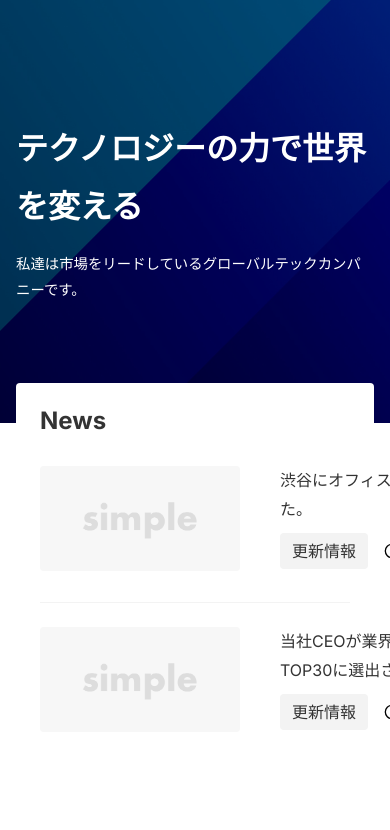
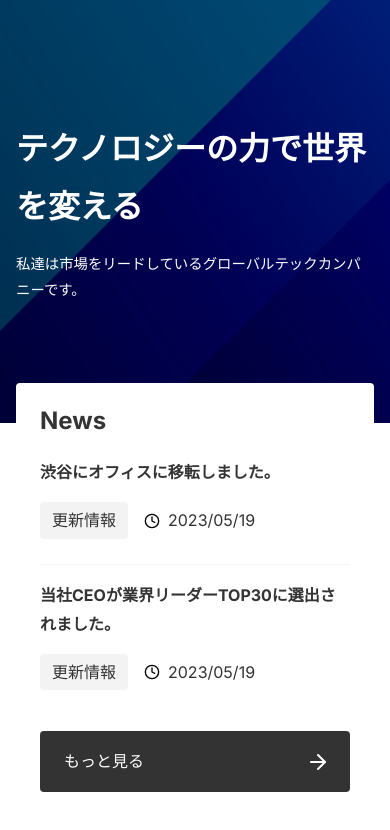
Before and after one commit to Nakaji-web/sample-site, a Next.js app: page / in a window 390 px wide. Shown: the top 830 px of the page. Built offline with nearby package versions, Linux system fonts and the light colour scheme.

Commit message:
ファイルの編集

```diff
--- a/app/_components/ButtonLink/index.module.css
+++ b/app/_components/ButtonLink/index.module.css
@@ -0,0 +1,20 @@
+.button {
+  display: block;
+  padding: 20px 40px;
+  border-radius: var(--border-radius);
+  width: 300px;
+  background: url('/arrow-right.svg') no-repeat right 20px center,
+    var(--color-button-primary);
+  color: var(--color-text-unpainted);
+}
+
+.button:hover {
+  opacity: 0.9;
+}
+
+@media (max-width: 640px) {
+  .button {
+    padding: 16px 24px;
+    width: 100%;
+  }
+}
--- a/app/_components/ButtonLink/index.tsx
+++ b/app/_components/ButtonLink/index.tsx
@@ -0,0 +1,14 @@
+import styles from './index.module.css';
+
+type Props = {
+  href: string;
+  children: React.ReactNode;
+};
+
+export default function ButtonLink({ href, children }: Props) {
+  return (
+    <a href={href} className={styles.button}>
+      {children}
+    </a>
+  );
+}
--- a/app/page.module.css
+++ b/app/page.module.css
@@ -47,52 +47,16 @@
   font-size: 1.5rem;
 }
 
-.list {
-  border-bottom: 1px solid var(--color-border-light);
-}
-.list:last-child {
-  border-bottom: none;
-}
-
-.link {
-  display: flex;
-  align-items: flex-start;
-  gap: 40px;
-  padding: 24px 0;
-}
-
-.image {
-  width: 200px;
-  height: auto;
-  border-radius: var(--border-radius);
+.newsLink {
+  position: absolute;
+  right: -40px;
+  bottom: -40px;
 }
 
 .newsItemImage {
   font-size: 1.1rem;
   font-weight: bold;
   margin-bottom: 0.5rem;
-}
-
-.meta {
-  display: flex;
-  align-items: center;
-  gap: 16px;
-}
-
-.tag {
-  background-color: var(--color-bg-sub);
-  padding: 4px 12px;
-  border-radius: var(--border-radius);
-  white-space: nowrap;
-  font-size: 1rem;
-}
-
-.date {
-  display: flex;
-  align-items: center;
-  gap: 8px;
-  margin: 0.8rem 0;
-  font-size: 1rem;
 }
 
 .newsLink {
@@ -139,4 +103,11 @@
     width: calc(100% - 32px);
     padding: 16px 24px;
   }
+
+  .newsLink {
+    position: relative;
+    right: auto;
+    bottom: auto;
+    margin-top: 16px;
+  }
 }
--- a/app/page.tsx
+++ b/app/page.tsx
@@ -1,15 +1,9 @@
 import styles from './page.module.css';
 import Image from 'next/image';
 
-type News = {
-  id: string;
-  title: string;
-  category: {
-    name: string;
-  };
-  publishedAt: string;
-  createdAt: string;
-};
+import NewsList from '@/app/_components/NewsList'
+import ButtonLink from './_components/ButtonLink';
+import { News } from "@/app/_libs/microcms";
 
 const data: {
   constents: News[];
@@ -62,37 +56,10 @@ export default function Home() {
 
       <section className={styles.news}>
         <h2 className={styles.newsTitle}>News</h2>
-        <ul>
-          {sliceData.map((article) => (
-            <li key={article.id} className={styles.list}>
-              <div className={styles.link}>
-                <Image
-                  className={styles.image}
-                  src='/no-image.png'
-                  alt='No Image'
-                  width={1200}
-                  height={630}
-                />
-                <dl className={styles.content}>
-                  <dt className={styles.newsItemTitle}>{article.title}</dt>
-                  <dd className={styles.meta}>
-                    <span className={styles.tag}>{article.category.name}</span>
-                    <span className={styles.date}>
-                      <Image
-                        src='/clock.svg'
-                        alt=''
-                        width={16}
-                        height={16}
-                        priority
-                      />
-                      {article.publishedAt}
-                    </span>
-                  </dd>
-                </dl>
-              </div>
-            </li>
-          ))}
-        </ul>
+        <NewsList news={sliceData} />
+        <div className={styles.newsLink}>
+          <ButtonLink href='/news'>もっと見る</ButtonLink>
+        </div>
       </section>
     </>
   );
```
